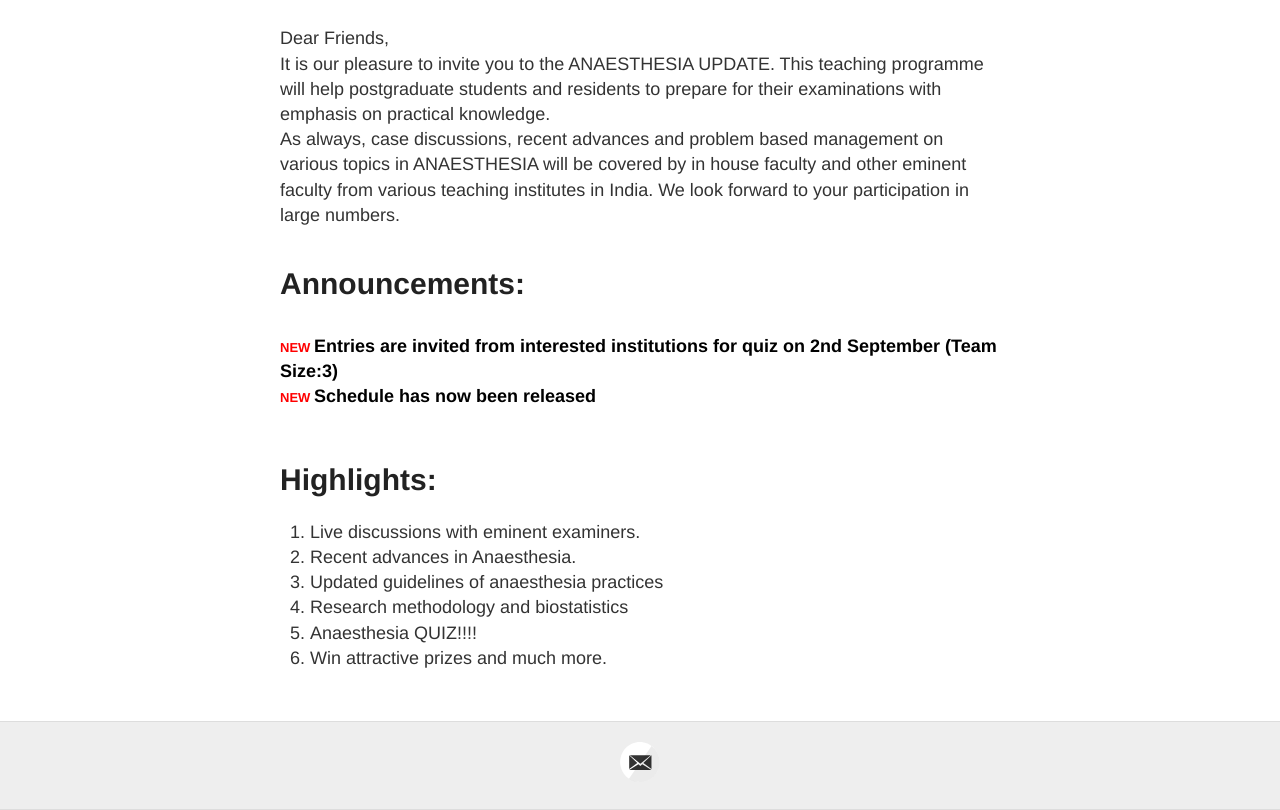
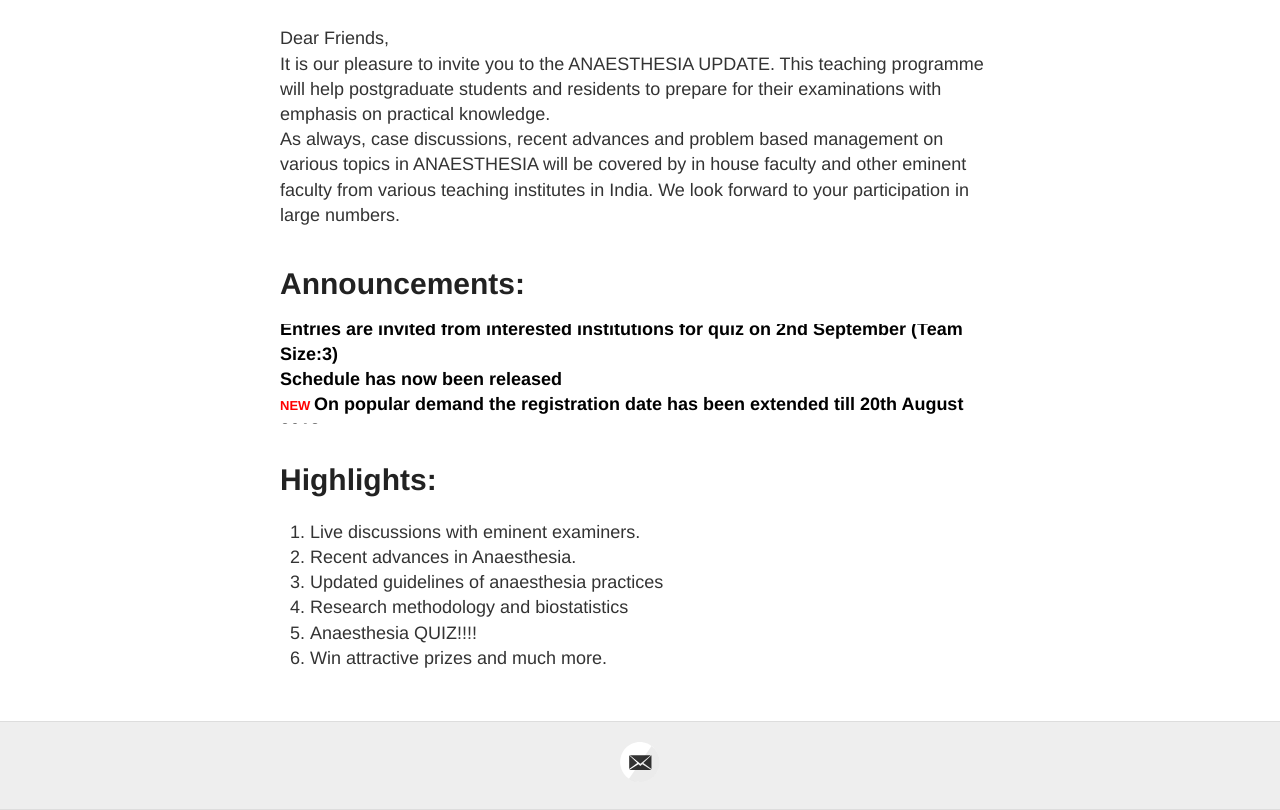
Before and after one commit to manofcomputer/manofcomputer.github.io, a Jekyll site: the page built from index.md, in a window 1280 px wide and 900 px high, scrolled down 638 px, cut to the strip 90-900 px from the top of the window. Built offline with Jekyll 4.4.1, drawn with Linux system fonts in a browser that asks for light colours; nearby versions of some CDN libraries.

Commit message:
Changed registration date accouncement

```diff
--- a/index.md
+++ b/index.md
@@ -13,9 +13,11 @@ As always, case discussions, recent advances and problem based management on var
 # Announcements:
 <!-- <marquee direction="up" scrollamount="4"> -->
 <div class="marquee">
-<p><strong><font color="red" size="2">NEW </font>Entries are invited from interested institutions for quiz on 2nd September (Team Size:3)</strong>
+<p><strong>Entries are invited from interested institutions for quiz on 2nd September (Team Size:3)</strong>
 	<br>
-	<strong><font color="red" size="2">NEW </font>Schedule has now been released</strong></p>
+	<strong>Schedule has now been released</strong>
+	<br>
+	<strong><font color="red" size="2">NEW </font>On popular demand the registration date has been extended till 20th August 2018</strong></p>
 </div>
 <!-- </marquee> -->
 
```
